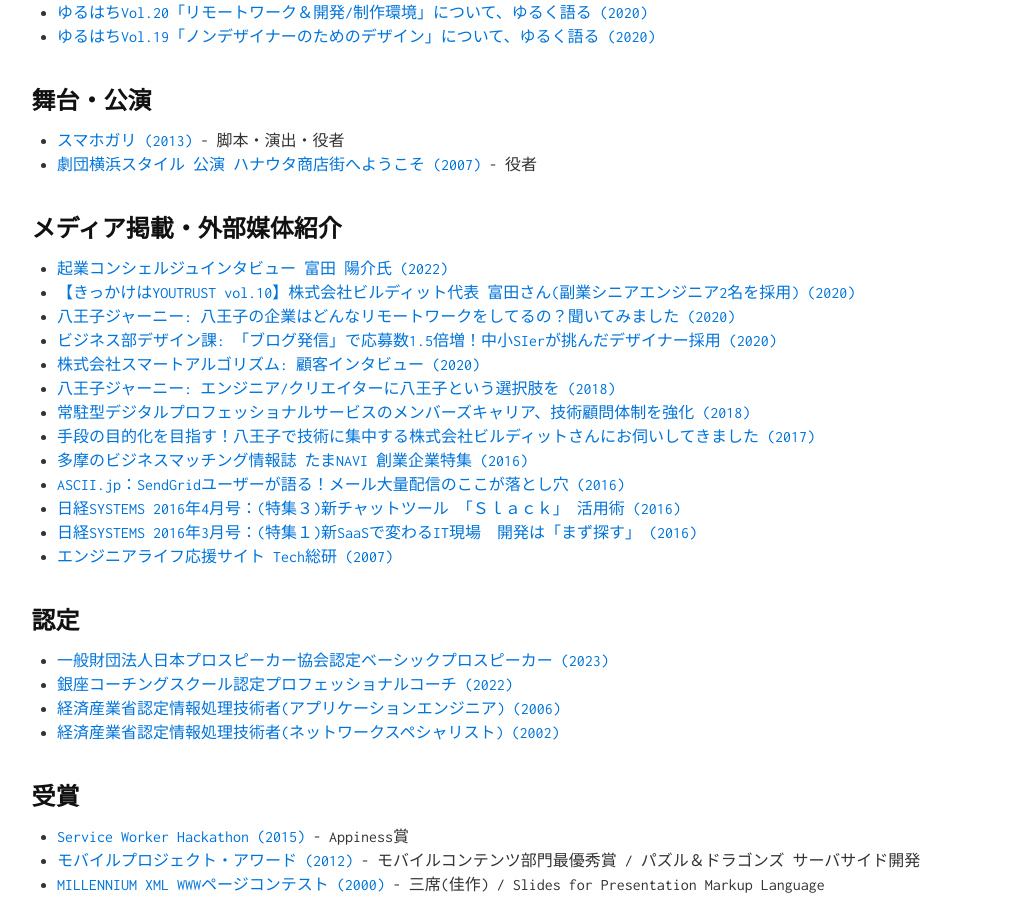
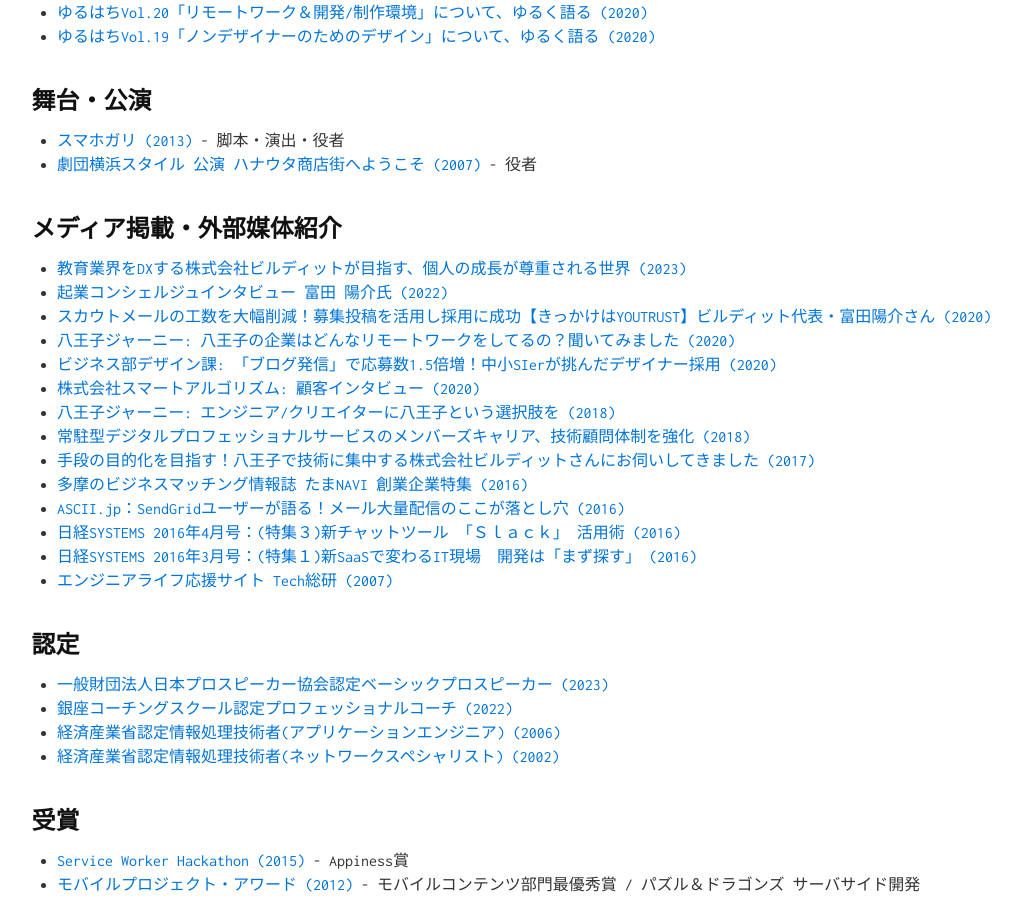
Before and after one commit to tmtysk/tmtysk.github.io, a Jekyll site: the page built from index.md, in a window 1280 px wide and 900 px high, scrolled down 2539 px. Shown: the whole window, without its empty margins (15-1036 px from the left). Built offline with Jekyll 4.4.1, drawn with Linux system fonts in a browser that asks for light colours.

Commit message:
fix link.

```diff
--- a/index.md
+++ b/index.md
@@ -106,8 +106,9 @@ layout: default
 
 ## メディア掲載・外部媒体紹介
 
+* [教育業界をDXする株式会社ビルディットが目指す、個人の成長が尊重される世界 (2023)](https://jobseek.ne.jp/corporate-data/bldt/)
 * [起業コンシェルジュインタビュー 富田 陽介氏 (2022)](https://startup-station.jp/ts/tsushin/recommend/20220612-tomita/)
-* [【きっかけはYOUTRUST vol.10】株式会社ビルディット代表 富田さん(副業シニアエンジニア2名を採用) (2020)](https://note.com/youtrust_lab/n/nd90342e57500)
+* [スカウトメールの工数を大幅削減！募集投稿を活用し採用に成功【きっかけはYOUTRUST】ビルディット代表・富田陽介さん (2020)](https://lp.youtrust.jp/journal/posts/case-buildit)
 * [八王子ジャーニー: 八王子の企業はどんなリモートワークをしてるの？聞いてみました (2020)](https://8dabe.com/2020/07/31/bldt-4/)
 * [ビジネス部デザイン課: 「ブログ発信」で応募数1.5倍増！中小SIerが挑んだデザイナー採用 (2020)](https://bizdez.vivivit.com/recruitment/280773)
 * [株式会社スマートアルゴリズム: 顧客インタビュー (2020)](https://smartalgorithm.co.jp/success/buildit/)
```
